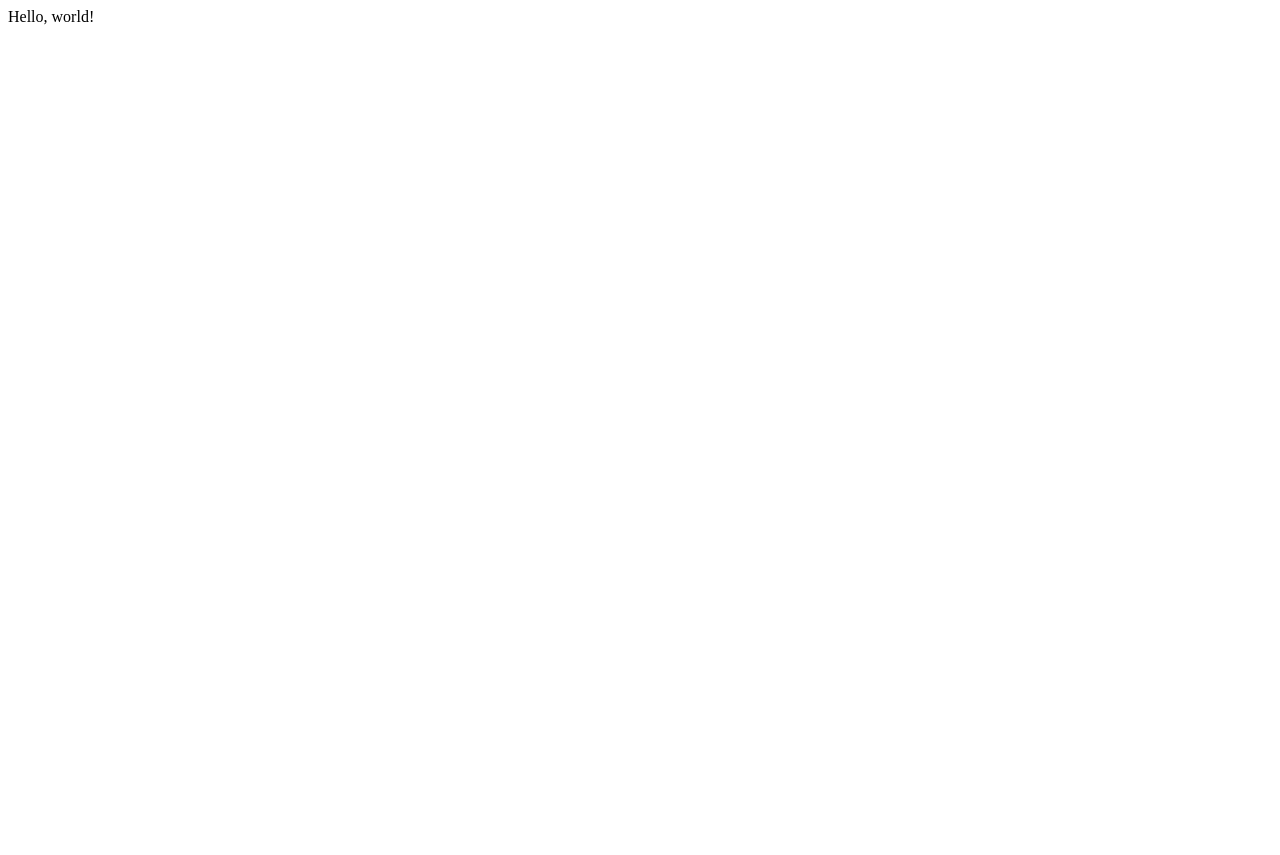
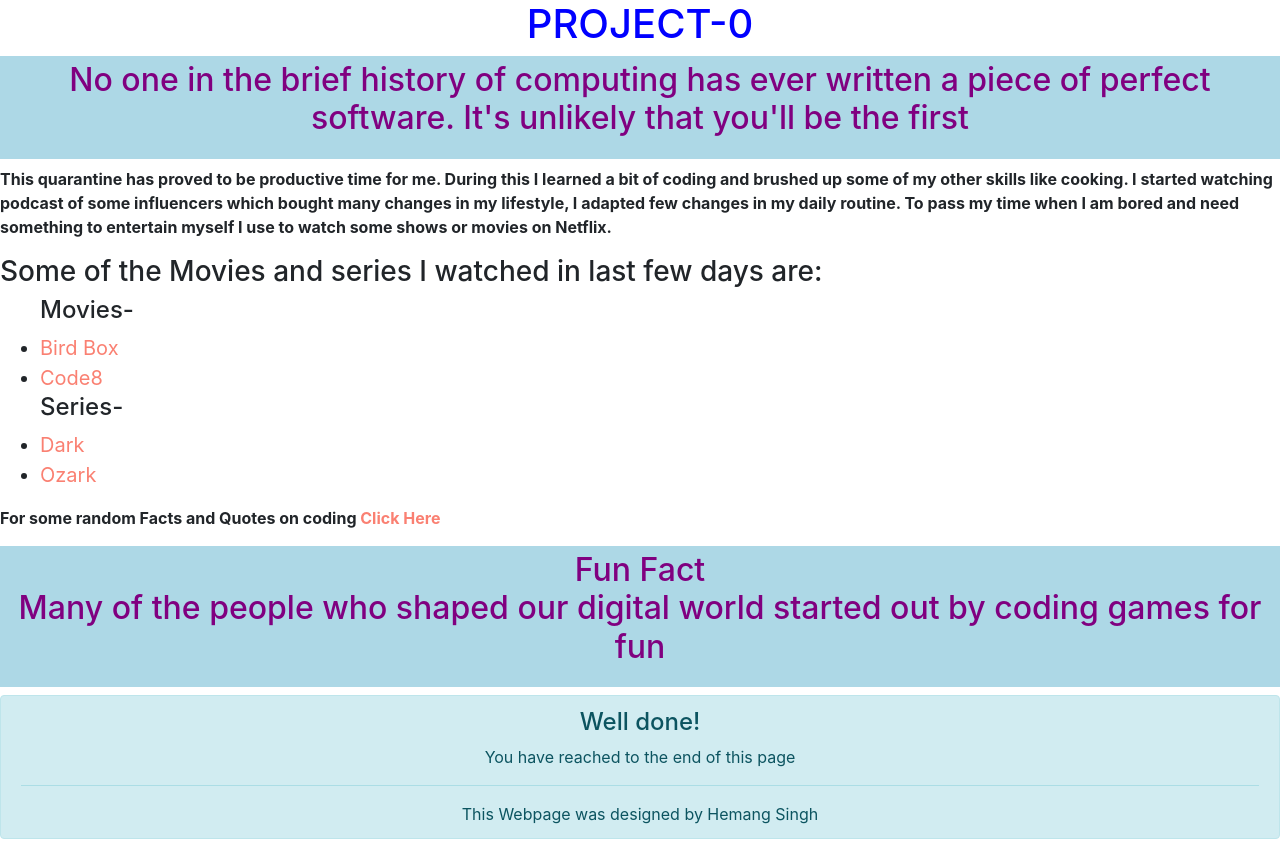
Before and after one commit to Hemang14/Hemang14.github.io, a plain HTML site: page index.html in a window 1280 px wide. Before the commit the page ends 800 px from the top, so only its background shows below. Drawn offline with nearby package versions, Linux system fonts and the light colour scheme.

Commit message:
Update index.html

```diff
--- a/index.html
+++ b/index.html
@@ -1,9 +1,61 @@
 <!DOCTYPE html>
-<html>
+  <html>
     <head>
-        <title>My Webpage</title>
-    </head>
-    <body>
-        Hello, world!
-    </body>
-</html>
+      <title>project0_page1</title>
+      <link rel="stylesheet" href="https://maxcdn.bootstrapcdn.com/bootstrap/4.0.0/css/bootstrap.min.css" integrity="sha384-Gn5384xqQ1aoWXA+058RXPxPg6fy4IWvTNh0E263XmFcJlSAwiGgFAW/dAiS6JXm" crossorigin="anonymous">
+      <link rel="stylesheet" href="style.css">
+        <style>
+          h1{
+            text-align:center;
+            color:blue;
+          }
+          h2{
+            background-color:lightblue;
+            padding:5px;
+            text-align:center;
+            color:purple;
+          }
+          ul{
+            font-size:20px;
+          }
+          div{
+            text-align:center ;
+          }
+        </style>
+      </head>
+      <body>
+        <h1>PROJECT-0</h1>
+        <h2>
+        <p>
+          No one in the brief history of computing has ever written a piece of perfect software. It's unlikely that you'll be the first
+        </p>
+        </h2>
+        <p><b>
+        This quarantine has proved to be productive time for me. During this I learned a bit of coding and brushed up some of my other skills like cooking.
+        I started watching podcast of some influencers which bought many changes in my lifestyle, I adapted few changes in my daily routine.
+        To pass my time when I am bored and need something to entertain myself I use to watch some shows or movies on Netflix.
+        </b></p>
+        <h3>Some of the Movies and series I watched in last few days are:</h3>
+        <ul>
+          <h4>Movies-</h4>
+          <li><a href="bird_box.html">Bird Box</a></li>
+          <li><a href="code8.html">Code8</a></li>
+          <h4>Series-</h4>
+          <li><a href="dark.html">Dark</a></li>
+          <li><a href="ozark.html">Ozark</a></li>
+        </ul>
+        <p><b>For some random Facts and Quotes on coding <a href="fact.html">Click Here</a></b></p>
+        <h2>
+          Fun Fact
+          <p>
+            Many of the people who shaped our digital world started out by coding games for fun
+          </p>
+        </h2>
+        <div class="alert alert-info" role="alert">
+          <h4 class="alert-heading">Well done!</h4>
+          <p>You have reached to the end of this page</p>
+          <hr>
+          <p class="mb-0">This Webpage was designed by Hemang Singh</p>
+        </div>
+      </body>
+    </html>
```
